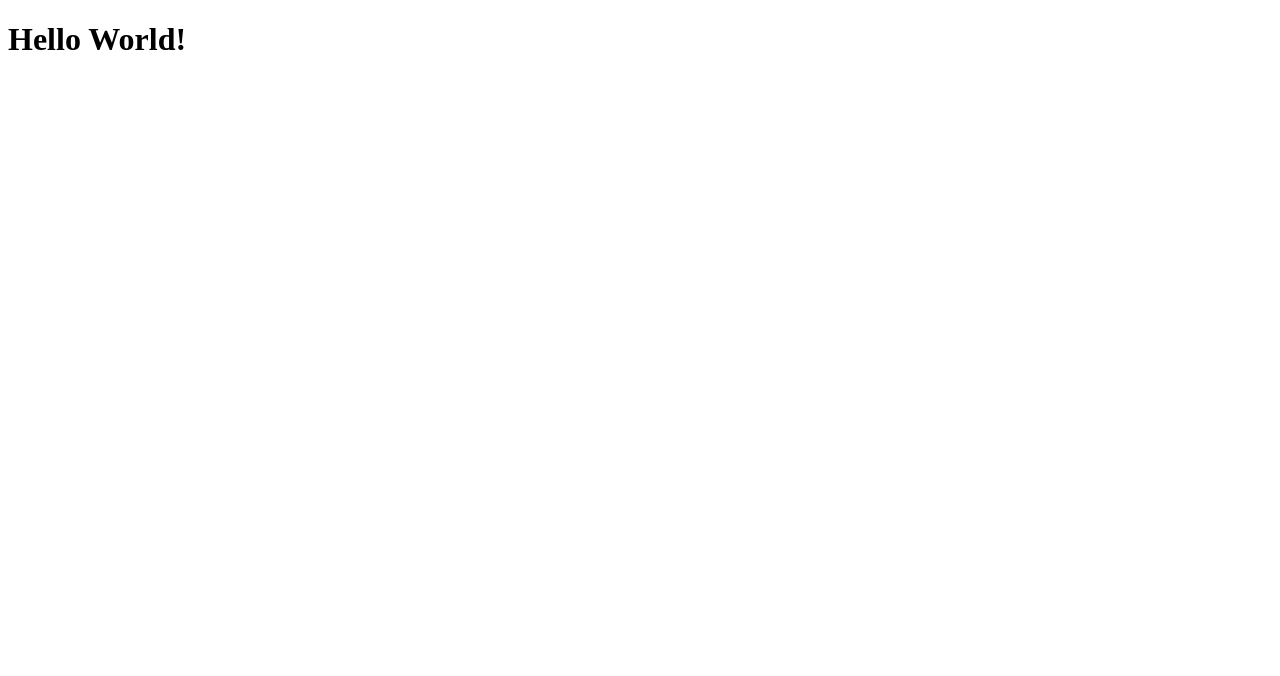
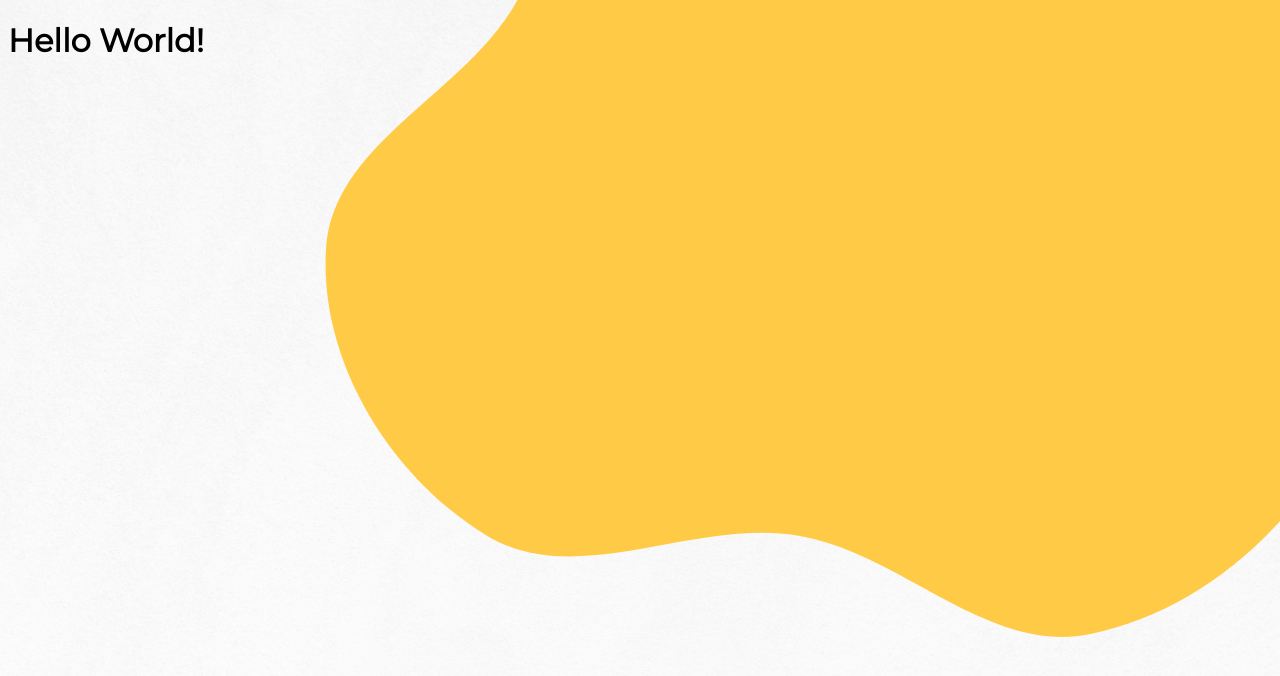
Before and after one commit to aliceribeiro/casa-verde, a React (Vite) app: page / in a window 1280 px wide. Shown: the top 676 px of the page. Built offline with nearby package versions, Linux system fonts and the light colour scheme; a web font is replaced by a local one.

Commit message:
style: :lipstick: ajusta estilos globais

```diff
--- a/src/App.tsx
+++ b/src/App.tsx
@@ -1,3 +1,5 @@
+import './styles/GlobalStyles.css';
+
 function App() {
   return <h1>Hello World!</h1>;
 }
--- a/src/main.tsx
+++ b/src/main.tsx
@@ -1,6 +1,7 @@
 import React from 'react';
 import ReactDOM from 'react-dom/client';
 import App from './App.tsx';
+import './styles/ResetCSS.css';
 
 ReactDOM.createRoot(document.getElementById('root')!).render(
   <React.StrictMode>
--- /dev/null
+++ b/src/styles/GlobalStyles.css
@@ -0,0 +1,17 @@
+body {
+  font-family: 'Montserrat', sans-serif;
+  scroll:;
+}
+
+main {
+  max-width: 1200px;
+  margin: auto;
+}
+
+@media (min-width: 920px) {
+  body {
+    background-image: url('/images/body-shape.svg'), url('/images/bg.jpg');
+    background-repeat: no-repeat, repeat-x;
+    background-position: right top;
+  }
+}
--- /dev/null
+++ b/src/styles/ResetCSS.css
@@ -0,0 +1,22 @@
+:root {
+  box-sizing: border-box;
+  margin: 0;
+  padding: 0;
+}
+
+a,
+button,
+input {
+  transition: 0.3s ease-in-out;
+}
+
+button {
+  cursor: pointer;
+}
+
+a:hover,
+a:focus,
+button:hover,
+button:focus {
+  opacity: 0.5;
+}
```
Also changed, not shown: src/components/Body/GlobalStyle.ts (deleted, +0 -23 lines), src/components/Body/ResetCSS.ts (deleted, +0 -26 lines).
